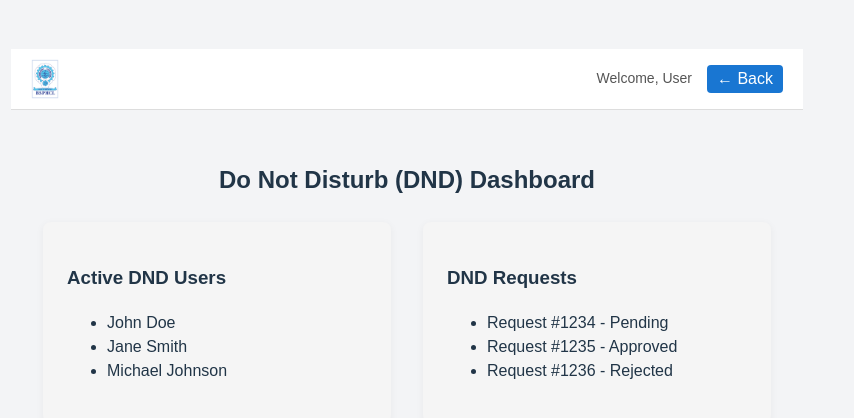
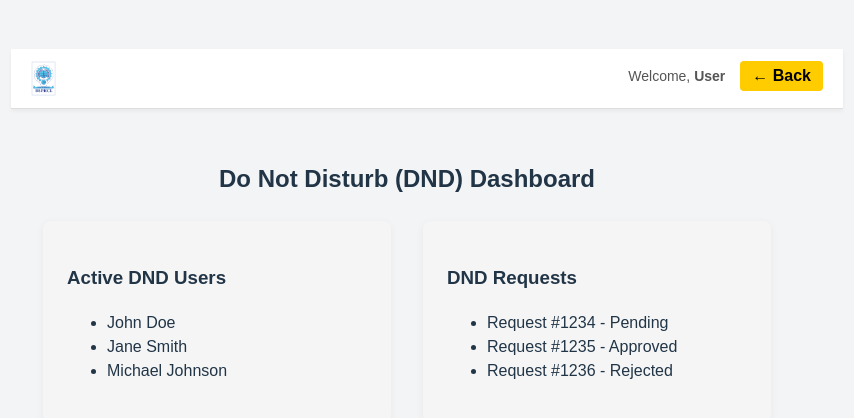
Before and after one commit to TheMysticSquad/MIS_web, a React (Vite) app in the folder cascading-filters/: page /dnd-dashboard in a window 1280 px wide. Shown: the part 148-566 px from the top of the page, without its empty margins (233-1087 px from the left). Built offline with nearby package versions, Linux system fonts and the light colour scheme.

Commit message:
NSC-Dashboard-Development -1

```diff
--- a/cascading-filters/src/components/Filters.jsx
+++ b/cascading-filters/src/components/Filters.jsx
@@ -1,3 +1,4 @@
+//src/components/Filters
 import React, { useEffect, useState } from "react";
 import "../css/Filters.css";
 
--- a/cascading-filters/src/components/Header.jsx
+++ b/cascading-filters/src/components/Header.jsx
@@ -12,15 +12,17 @@ export default function Header({ title, subtitle }) {
   return (
     <header className="dashboard-header">
       <div className="header-left">
-        <img src={BSPHCLLogo} alt="BSPHCL Logo" />
-        <div>
-          <h1>{title}</h1>
-          {subtitle && <p>{subtitle}</p>}
+        <img src={BSPHCLLogo} alt="BSPHCL Logo" className="bsp-logo" />
+        <div className="header-text">
+          <h1 className="header-title">{title}</h1>
+          {subtitle && <p className="header-subtitle">{subtitle}</p>}
         </div>
       </div>
 
       <div className="header-right">
-        <span>Welcome, {user?.name || "User"}</span>
+        <span className="welcome-text">
+          Welcome, <strong>{user?.name || "User"}</strong>
+        </span>
         <button className="back-btn" onClick={() => navigate("/landing")}>
           ← Back
         </button>
--- a/cascading-filters/src/components/NSCCharts.jsx
+++ b/cascading-filters/src/components/NSCCharts.jsx
@@ -1,5 +1,8 @@
-import React from "react";
-import { PieChart, Pie, Cell, Tooltip, Legend, ResponsiveContainer, LineChart, Line, XAxis, YAxis, CartesianGrid, BarChart, Bar } from "recharts";
+import React, { useEffect, useState } from "react";
+import {
+  PieChart, Pie, Cell, Tooltip, Legend, ResponsiveContainer,
+  LineChart, Line, XAxis, YAxis, CartesianGrid, BarChart, Bar
+} from "recharts";
 import "../css/NSCDashboard.css";
 
 export default function NSCCharts({ kpi }) {
@@ -19,8 +22,39 @@ export default function NSCCharts({ kpi }) {
 
   const COLORS = ["#FFBB28", "#FF8042", "#FF0000"];
 
+  // 🔹 State for trend API data
+  const [trendData, setTrendData] = useState([]);
+  const [loading, setLoading] = useState(true);
+
+  // 🔹 Fetch trend data
+  useEffect(() => {
+    if (!kpi?.section_id || !kpi?.year) return;
+
+    setLoading(true);
+    fetch(`https://mis-test-api.onrender.com/trend/?model=service_connections&section_id=${kpi.section_id}&year=${kpi.year}`)
+      .then(res => res.json())
+      .then(data => {
+        // Format for Recharts
+        const formatted = data.map(item => ({
+          month: new Date(2024, item.month - 1).toLocaleString("default", { month: "short" }),
+          total: item.total_applications,
+          released: item.released,
+          pending: item.pending_amisp
+        }));
+        setTrendData(formatted);
+        setLoading(false);
+      })
+      .catch(err => {
+        console.error("Error fetching trend data", err);
+        setLoading(false);
+      });
+  }, [kpi?.section_id, kpi?.year]);
+
+  if (loading) return <p>Loading charts...</p>;
+
   return (
     <div className="charts-section">
+      {/* 🔹 Pie Chart */}
       <div className="chart-container">
         <h3>Pending Applications Breakdown</h3>
         <ResponsiveContainer width="100%" height={300}>
@@ -35,6 +69,39 @@ export default function NSCCharts({ kpi }) {
           </PieChart>
         </ResponsiveContainer>
       </div>
+
+      {/* 🔹 Monthly Trend (Line Chart like screenshot) */}
+      <div className="chart-container">
+        <h3>Monthly Connection Trends</h3>
+        <ResponsiveContainer width="100%" height={300}>
+          <LineChart data={trendData}>
+            <CartesianGrid strokeDasharray="3 3" />
+            <XAxis dataKey="month" />
+            <YAxis />
+            <Tooltip />
+            <Legend />
+            <Line type="monotone" dataKey="total" stroke="#007bff" name="Applications" />
+            <Line type="monotone" dataKey="released" stroke="#28a745" name="Approved" />
+          </LineChart>
+        </ResponsiveContainer>
+      </div>
+
+      {/* 🔹 Month-wise Status (Grouped Bar Chart) */}
+      <div className="chart-container">
+        <h3>Month-wise Status</h3>
+        <ResponsiveContainer width="100%" height={300}>
+          <BarChart data={trendData}>
+            <CartesianGrid strokeDasharray="3 3" />
+            <XAxis dataKey="month" />
+            <YAxis />
+            <Tooltip />
+            <Legend />
+            <Bar dataKey="total" fill="#007bff" name="Total Applications" />
+            <Bar dataKey="released" fill="#28a745" name="Released" />
+            <Bar dataKey="pending" fill="#FF9800" name="Pending" />
+          </BarChart>
+        </ResponsiveContainer>
+      </div>
     </div>
   );
 }
--- a/cascading-filters/src/css/Filters.css
+++ b/cascading-filters/src/css/Filters.css
@@ -1,6 +1,7 @@
 .filter-container {
   display: flex;
   gap: 20px;
+  margin-top: 10px;
   margin-bottom: 20px;
   padding: 10px;
   flex-wrap: wrap;
--- a/cascading-filters/src/css/Header.css
+++ b/cascading-filters/src/css/Header.css
@@ -1,20 +1,44 @@
 .dashboard-header {
   display: flex;
-  justify-content: space-between;
-  align-items: center;
-  padding: 10px 20px;
-  background: #fff;
+  justify-content: space-between; /* Spread left and right */
+  align-items: flex-start; /* Align top, not center vertically */
+  background: #ffffff;
+  color: #000;
+  padding: 12px 20px;
   border-bottom: 1px solid #ddd;
+  box-shadow: 0 2px 4px rgba(0,0,0,0.05);
+  width: 100%; /* Full width */
+  position: sticky;
+  top: 0;
+  z-index: 100;
 }
 
 .header-left {
   display: flex;
   align-items: center;
+  gap: 15px;
 }
 
-.header-left img {
-  height: 40px;
-  margin-right: 10px;
+.bsp-logo {
+  height: 50px;
+  width: auto;
+}
+
+.header-text {
+  display: flex;
+  flex-direction: column;
+}
+
+.header-title {
+  margin: 0;
+  font-size: 1.8rem;
+  font-weight: bold;
+}
+
+.header-subtitle {
+  margin: 0;
+  font-size: 0.95rem;
+  color: #d0d0d0;
 }
 
 .header-right {
@@ -23,14 +47,20 @@
   gap: 15px;
 }
 
+.welcome-text {
+  font-size: 0.95rem;
+}
+
 .back-btn {
-  padding: 5px 10px;
-  background: #1976d2;
-  color: white;
+  background: #ffcc00;
+  color: black;
   border: none;
+  padding: 6px 12px;
   border-radius: 4px;
   cursor: pointer;
+  font-weight: bold;
 }
+
 .back-btn:hover {
-  background: #135ba1;
+  background: #ffdb4d;
 }
--- a/cascading-filters/src/css/NSCDashboard.css
+++ b/cascading-filters/src/css/NSCDashboard.css
@@ -1,54 +1,94 @@
 .nsc-dashboard {
+  font-family: Arial, sans-serif;
+  background: #f9f9f9;
+  min-height: auto;   /* Allow natural height growth */
+  height: auto;       /* Remove fixed height */
+  display: block;     /* Avoid grid constraint for scrolling */
   padding: 20px;
-  font-family: Arial, sans-serif;
+  box-sizing: border-box;
 }
 
-.dashboard-title {
-  font-size: 1.5rem;
-  margin-bottom: 20px;
+html, body {
+  height: auto;
+  overflow-y: auto !important; /* Ensure full scroll works */
 }
 
+/* Title style (if needed separately) */
+.dashboard-title {
+  font-size: clamp(1.2rem, 3vw, 2rem); /* Use clamp() for a fluid font size */
+  margin: 0;
+  color: #333;
+}
+
+/* Loading & Placeholder text */
 .loading-text {
   color: #666;
-  margin-top: 10px;
+  text-align: center;
 }
 
 .placeholder-text {
   color: #aaa;
-  margin-top: 15px;
-}
-
-.summary-cards {
-  display: flex;
-  gap: 20px;
-  margin-top: 20px;
-}
-
-.card {
-  flex: 1;
-  padding: 15px;
-  background: #f5f5f5;
-  border-radius: 8px;
-  box-shadow: 0 2px 5px rgba(0,0,0,0.1);
   text-align: center;
 }
 
+/* Summary Cards Layout */
+.summary-cards {
+  display: grid;
+  grid-template-columns: repeat(auto-fit, minmax(250px, 1fr)); /* Modern and more robust than flexbox for this use case */
+  gap: 20px;
+}
+
+/* Card */
+.card {
+  /* No need for flex: 1; anymore, the grid handles it */
+  padding: 20px; /* Slightly more padding for better look */
+  background: #f5f5f5;
+  border-radius: 12px; /* Smoother corners */
+  box-shadow: 0 4px 8px rgba(0,0,0,0.1); /* Slightly more prominent shadow */
+  text-align: center;
+  transition: transform 0.2s ease-in-out, box-shadow 0.2s ease-in-out; /* Add a subtle hover effect */
+  cursor: pointer;
+}
+
+.card:hover {
+  transform: translateY(-5px);
+  box-shadow: 0 6px 12px rgba(0,0,0,0.15);
+}
+
 .card.approved {
-  background: #d4f5d4;
+  background: #e6f7e6; /* Lighter shade */
+  border: 1px solid #c8e6c9;
 }
 
 .card.pending {
-  background: #ffe6e6;
+  background: #fff3e6; /* Lighter shade */
+  border: 1px solid #ffcc80;
 }
 
+/* Charts Section */
 .charts-section {
-  margin-top: 30px;
+  /* We can let the main dashboard grid handle the layout here */
 }
 
 .chart-container {
   background: white;
-  padding: 20px;
-  border-radius: 8px;
-  box-shadow: 0 2px 5px rgba(0,0,0,0.1);
-  margin-bottom: 20px;
+  padding: 25px; /* More padding */
+  border-radius: 12px;
+  box-shadow: 0 4px 8px rgba(0,0,0,0.1);
 }
+
+html, body {
+  scroll-behavior: auto !important; /* Disable any smooth scroll */
+  overflow-y: auto;
+}
+
+.nsc-dashboard {
+  scroll-margin-top: 0 !important; /* Prevent any scroll offset */
+}
+
+/* Add media queries for specific breakpoints if necessary */
+@media (max-width: 768px) {
+  .dashboard-title {
+    text-align: center;
+  }
+}
--- a/cascading-filters/src/pages/NSCDashboard.jsx
+++ b/cascading-filters/src/pages/NSCDashboard.jsx
@@ -1,6 +1,6 @@
 // src/pages/NSCDashboard.jsx
 import React, { useState, useContext } from "react";
-import Header from "../components/Header"; // ✅ Import common header
+import Header from "../components/Header";
 import Filters from "../components/Filters";
 import NSCSummaryCards from "../components/NSCSummaryCards";
 import NSCCharts from "../components/NSCCharts";
@@ -11,10 +11,10 @@ export default function NSCDashboard() {
   const { user } = useContext(UserContext);
 
   const [kpiData, setKpiData] = useState(null);
+  const [filtersSelected, setFiltersSelected] = useState(null);
   const [loading, setLoading] = useState(false);
   const [error, setError] = useState("");
 
-  // ✅ Called only when Apply button is clicked
   const handleApplyFilters = (selectedFilters) => {
     if (!selectedFilters.section_id || !selectedFilters.year || !selectedFilters.month) {
       setError("Please select all filters");
@@ -24,6 +24,7 @@ export default function NSCDashboard() {
     setLoading(true);
     setError("");
     setKpiData(null);
+    setFiltersSelected(selectedFilters);
 
     fetch(
       `https://mis-test-api.onrender.com/test/kpi/?section_id=${selectedFilters.section_id}&year=${selectedFilters.year}&month=${selectedFilters.month}`
@@ -33,7 +34,11 @@ export default function NSCDashboard() {
         return res.json();
       })
       .then((data) => {
-        setKpiData(data);
+        setKpiData({
+          ...data,
+          section_id: selectedFilters.section_id,
+          year: selectedFilters.year
+        });
         setLoading(false);
       })
       .catch((err) => {
@@ -44,18 +49,22 @@ export default function NSCDashboard() {
 
   return (
     <div className="nsc-dashboard">
-      {/* ✅ Common Header */}
+      {/* Header stays at top */}
       <Header
         title="New Service Connection Dashboard"
         subtitle="Track and monitor new electricity connection requests and approvals"
       />
 
-      {/* ✅ Filters with Apply button */}
-      <Filters employeeId={user?.employee_id} onApply={handleApplyFilters} />
+      {/* Filters always below header */}
+      <div className="filters-section">
+        <Filters employeeId={user?.employee_id} onApply={handleApplyFilters} />
+      </div>
 
+      {/* Loading & Error */}
       {loading && <p className="loading-text">Loading data...</p>}
       {error && <p className="error-text">{error}</p>}
 
+      {/* Data Section */}
       {kpiData && !loading && !error ? (
         <>
           <NSCSummaryCards kpi={kpiData} />
```
